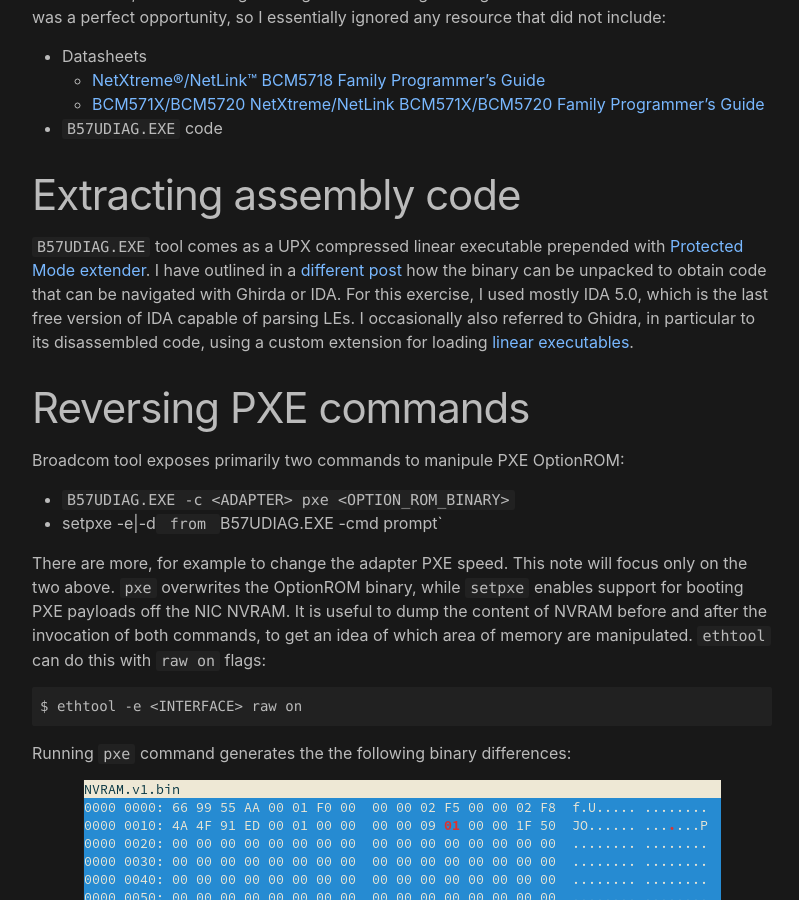
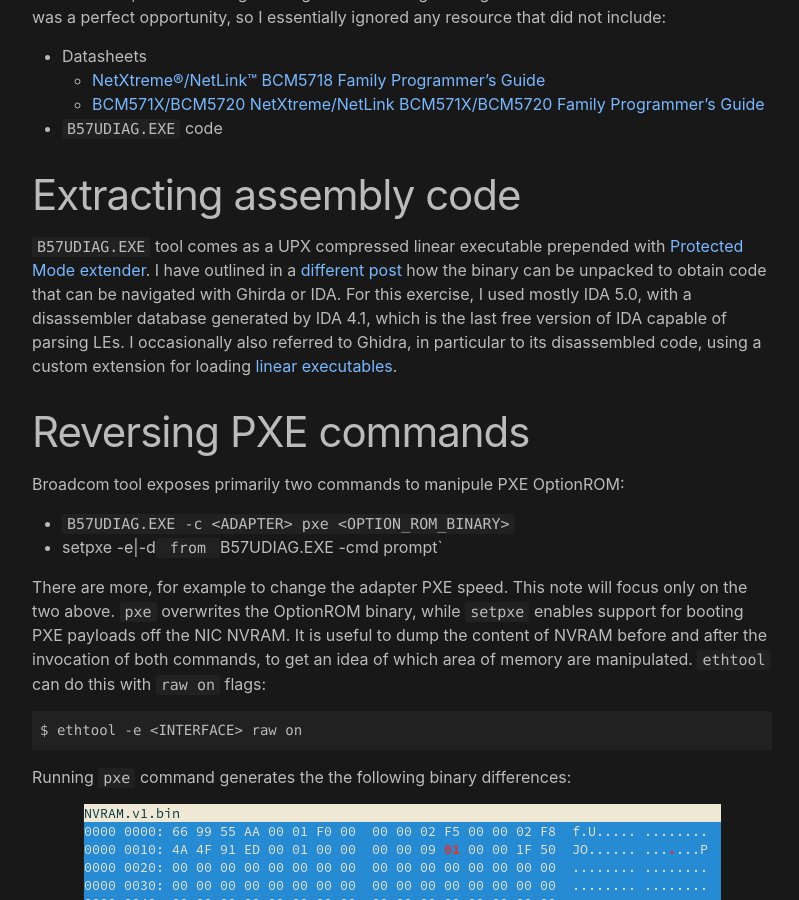
Before and after one commit to marcoguerri/marcoguerri.github.io, a Jekyll site: the page built from _posts/2023-02-04-broadcom-pxe-write.markdown, in a window 1280 px wide and 900 px high, scrolled down 556 px. Shown: the whole window, without its empty margins (238-1037 px from the left). Built offline with Jekyll 4.4.1, drawn with Linux system fonts in a browser that asks for light colours; comment, search, counter and statistics services are not loaded.

Commit message:
Clarification on IDA version

```diff
--- a/_posts/2023-02-04-broadcom-pxe-write.markdown
+++ b/_posts/2023-02-04-broadcom-pxe-write.markdown
@@ -28,8 +28,9 @@ Extracting assembly code
 =======
 `B57UDIAG.EXE` tool comes as a UPX compressed linear executable prepended with [Protected Mode extender](https://en.wikipedia.org/wiki/DOS_extender).
 I have outlined in a [different post](https://marcoguerri.github.io/reversing/msdos/2023/08/26/reverse-engineering-msdos.html) how the binary can be unpacked to obtain code that can be navigated
-with Ghirda or IDA. For this exercise, I used mostly IDA 5.0, which is the last
-free version of IDA capable of parsing LEs. I occasionally also referred to Ghidra, in particular to its disassembled code, using
+with Ghirda or IDA. For this exercise, I used mostly IDA 5.0, with a disassembler database
+generated by IDA 4.1,  which is the last free version of IDA capable of parsing LEs.
+I occasionally also referred to Ghidra, in particular to its disassembled code, using
 a custom extension for loading [linear executables](https://github.com/yetmorecode/ghidra-lx-loader).
 
 Reversing PXE commands
```
